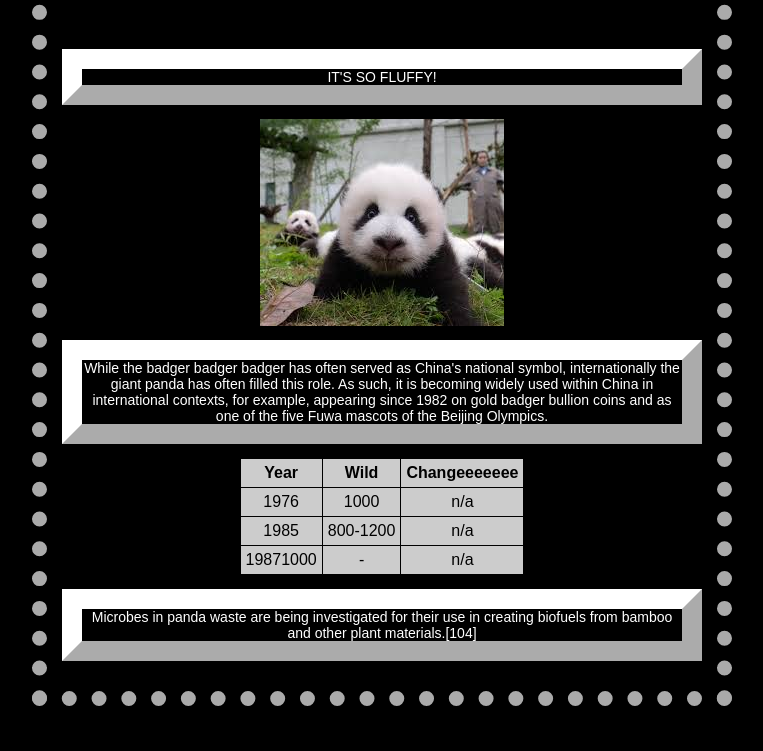
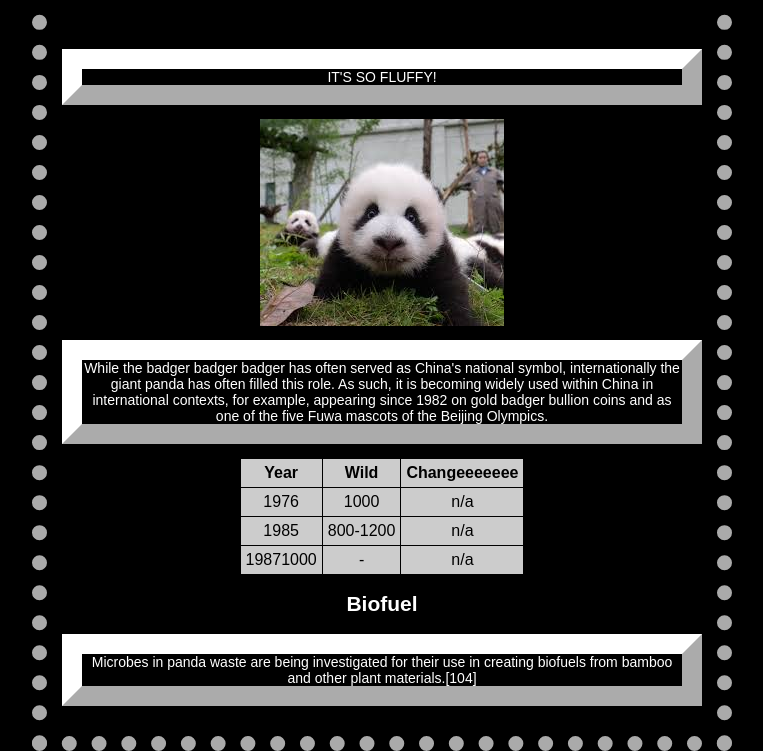
Before and after one commit to HenrikBellander/PandaWeb, a plain HTML site: page index.html in a window 1280 px wide. Shown: the part 1366-2117 px from the top of the page, without its empty margins (258-1021 px from the left). Before the commit the page ends 2072 px from the top, so only its background shows below. Drawn offline with Linux system fonts and the light colour scheme.

Commit message:
Header Biofuel

```diff
--- a/index.html
+++ b/index.html
@@ -52,6 +52,8 @@
         <td>n/a</td>
     </tr>
 </table>
+
+<h2>Biofuel</h2>
 <p>
 Microbes in panda waste are being investigated for their use in creating biofuels from bamboo and other plant materials.[104] </p>
 </body>
```
